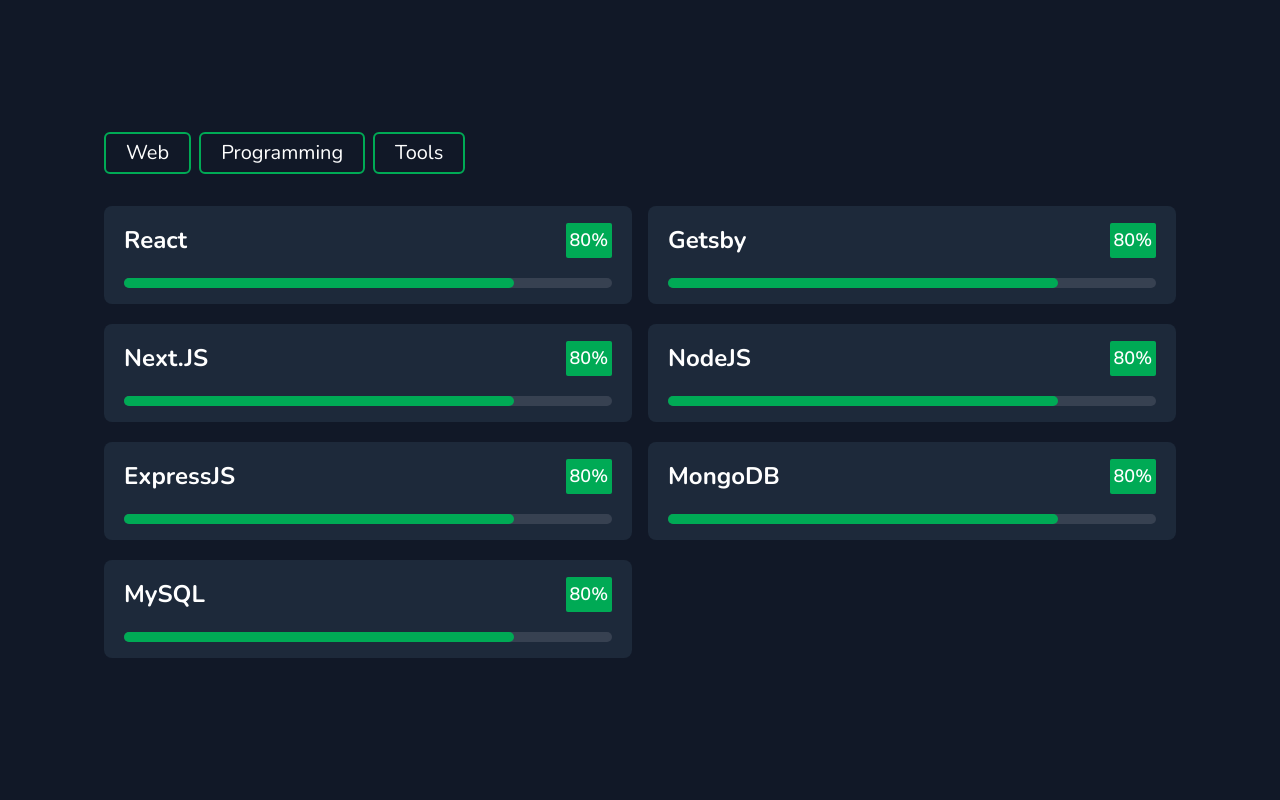
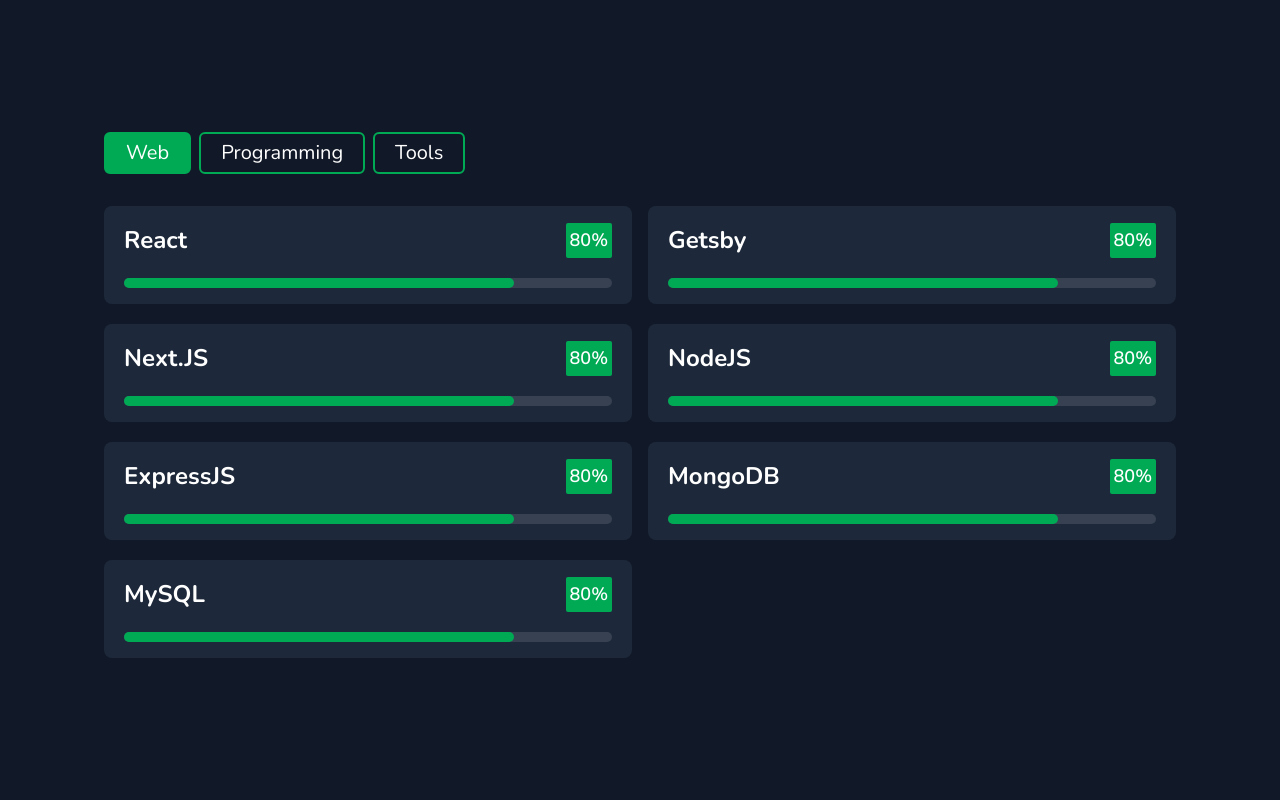
Before and after one commit to mahbubcsebd/mahbub-portfolio, a React (Create React App) app: page / in a window 1280 px wide. Shown: the part 1540-2340 px from the top of the page. Built offline with nearby package versions, Linux system fonts and the light colour scheme.

Commit message:
project update

```diff
--- a/src/components/Portfolio.js
+++ b/src/components/Portfolio.js
@@ -13,7 +13,9 @@
                                 className="single-portfolio col-span-12 sm:col-span-6 md:col-span-4 rounded-md overflow-hidden shadow-xl mb-2 bg-[#1d293a]"
                             >
                                 <div className="si-img h-[200px]">
-                                    <img className="h-full" src={item.img} alt="" />
+                                    <a target="_blank" href={item.link} rel="noreferrer">
+                                        <img className="h-full" src={item.img} alt="" />
+                                    </a>
                                 </div>
                                 <div className="si-content px-3 py-5">
                                     <a
--- a/src/components/Skill.js
+++ b/src/components/Skill.js
@@ -15,7 +15,7 @@
                                     <div className="skill-button-box mb-8">
                                         <TabList className="flex justify-start items-center">
                                             {['Web', 'Programming', 'Tools'].map((tabTitle) => (
-                                                <Tab className="dark:text-white sm:text-[20px] text-primary border-2 border-primary cursor-pointer px-5 rounded-md py-1 mr-2">
+                                                <Tab className="dark:text-white sm:text-[20px] text-primary border-2 border-primary cursor-pointer px-5 rounded-md py-1 mr-2 outline-none">
                                                     {tabTitle}
                                                 </Tab>
                                             ))}
--- a/src/index.css
+++ b/src/index.css
@@ -52,6 +52,10 @@
   fill: #fff !important;
 }
 
+.react-tabs__tab--selected {
+  background: #00aa55;
+}
+
 /* width */
 ::-webkit-scrollbar {
   width: 10px;
```
